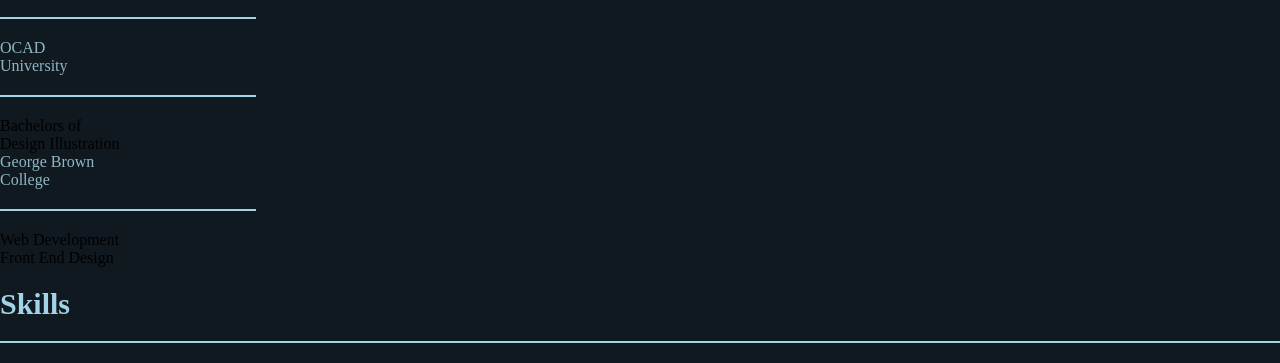
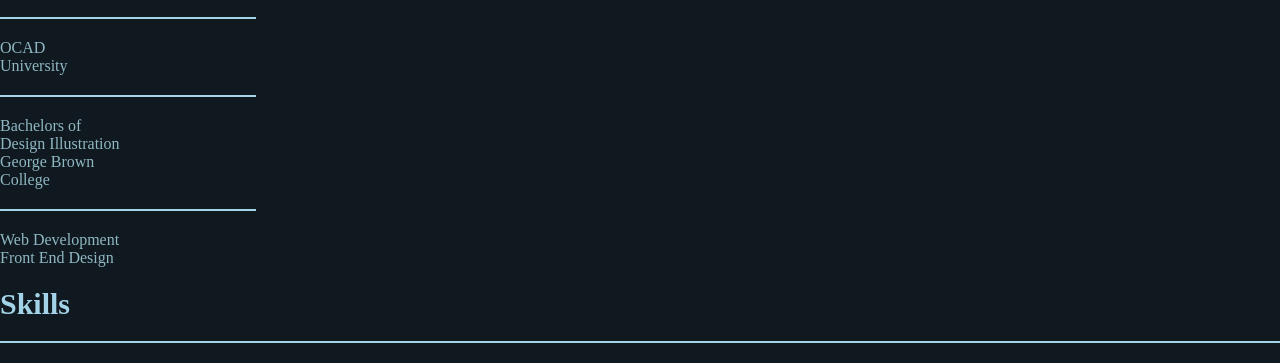
Before and after one commit to NH-0/PortfolioDevelopment_DESN3036, a plain HTML site: page aboutpage.html in a window 1280 px wide. Shown: the part 535-898 px from the top of the page. Drawn offline with Linux system fonts and the light colour scheme.

Commit message:
editing it all the text on education

```diff
--- a/aboutstyle.css
+++ b/aboutstyle.css
@@ -90,6 +90,6 @@
     margin: var(--spacing-unit) 0;
 }
 
-.text2 p{
+.text2 {
     color: var(--subtext-color);
 }
```
